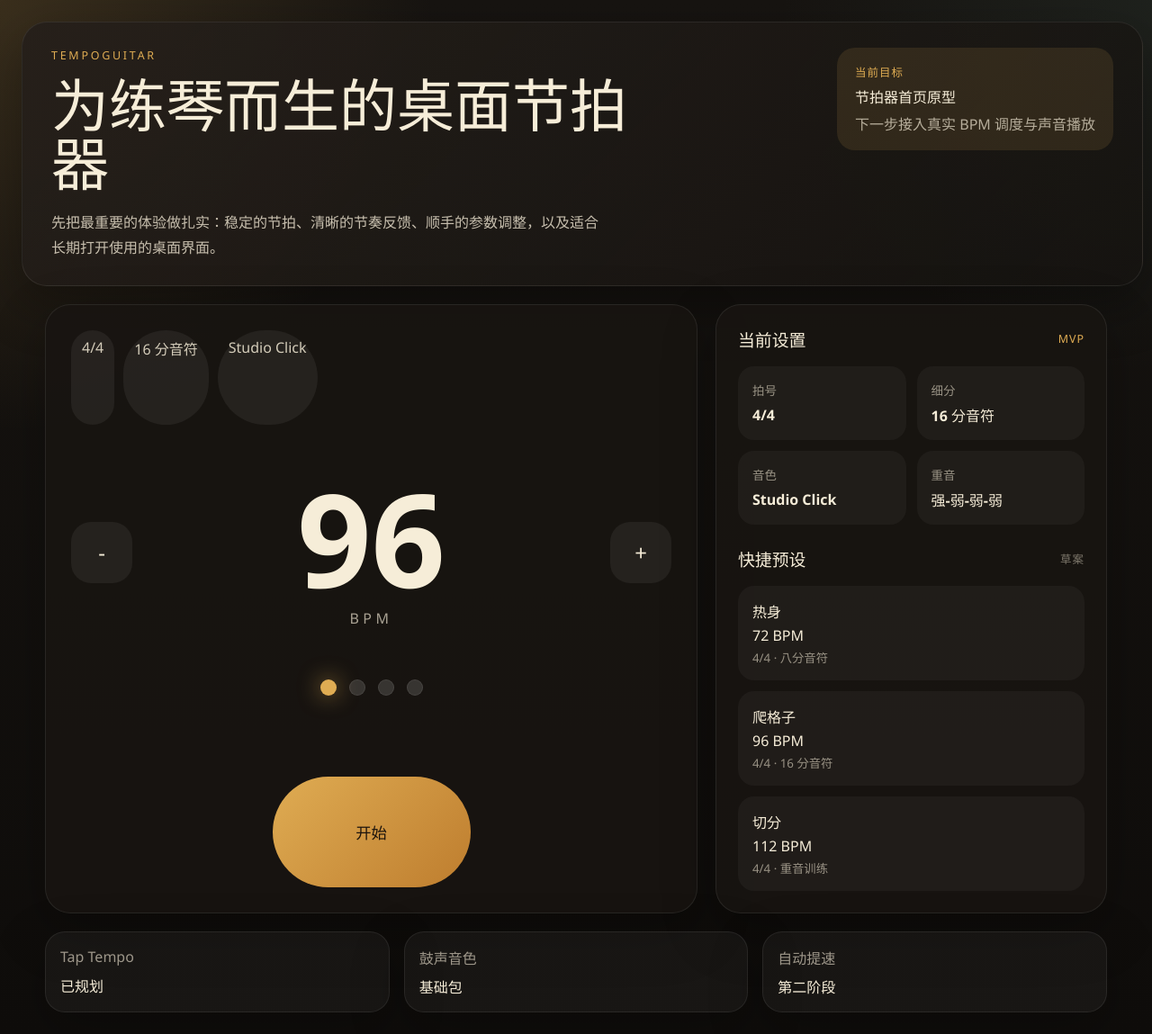
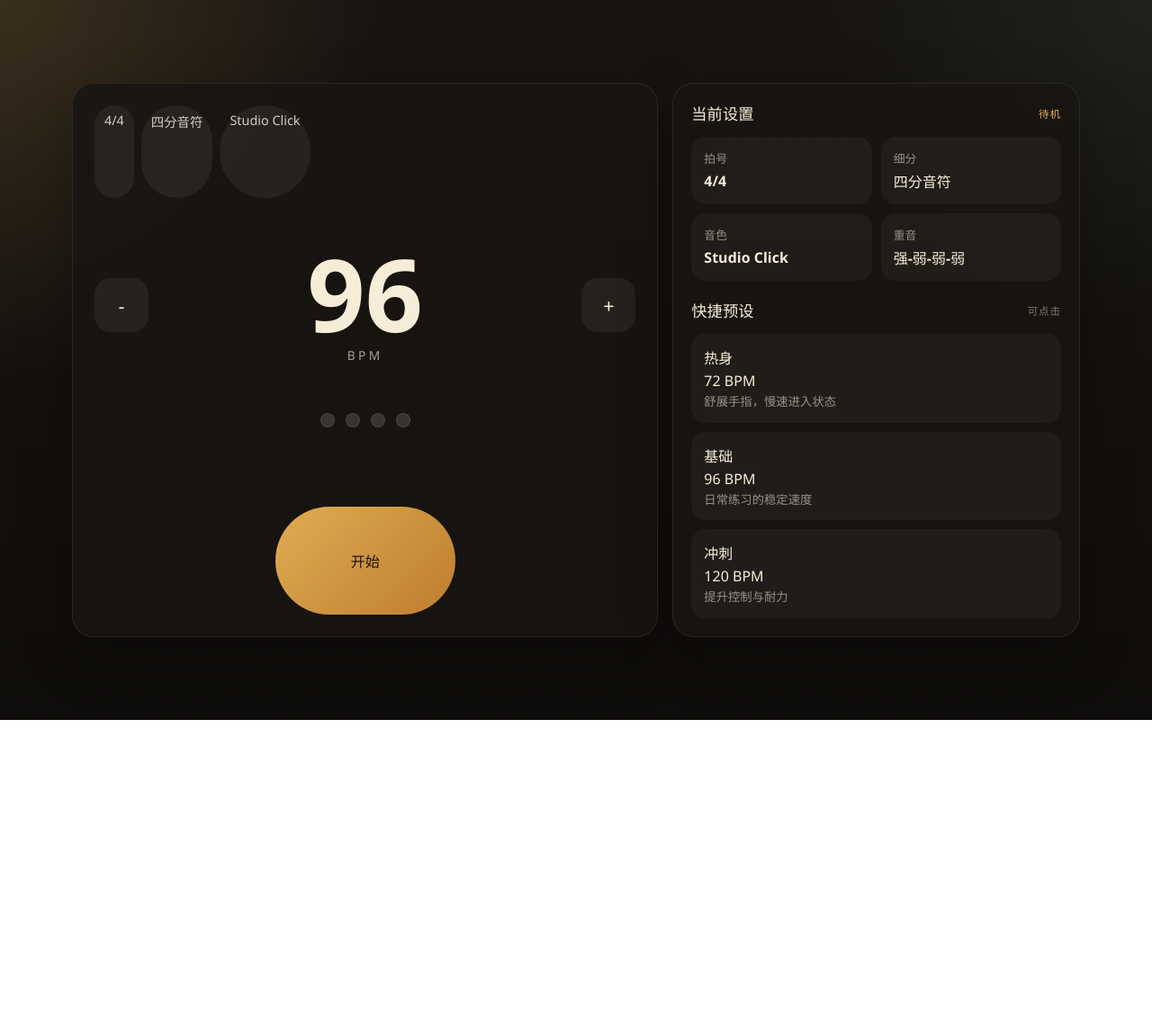
Before and after one commit to yaoqiwood/TempoGuitar, a Vue app: page / in a window 1280 px wide. Shown: the whole page at 90% size. After the commit the page ends 800 px from the top, so only its background shows below. Built offline with nearby package versions, Linux system fonts and the light colour scheme.

Commit message:
feat: 添加启动画面组件并调整应用配置

```diff
--- a/package.json
+++ b/package.json
@@ -7,7 +7,9 @@
     "dev": "vite",
     "build": "vue-tsc --noEmit && vite build",
     "preview": "vite preview",
-    "tauri": "tauri"
+    "tauri": "tauri",
+    "tauri:dev": "tauri dev",
+    "tauri:build": "tauri build"
   },
   "dependencies": {
     "vue": "^3.5.13",
--- a/src/App.vue
+++ b/src/App.vue
@@ -1,60 +1,168 @@
 <script setup lang="ts">
-import { computed, ref } from "vue";
+import { computed, onBeforeUnmount, onMounted, ref, watch } from "vue";
+import SplashIntro from "./components/SplashIntro.vue";
 
 const bpm = ref(96);
 const isPlaying = ref(false);
+const currentBeat = ref<number | null>(null);
+const beatsPerMeasure = 4;
+
 const timeSignature = ref("4/4");
-const subdivision = ref("16 分音符");
+const subdivision = ref("四分音符");
 const soundPack = ref("Studio Click");
 const accentPattern = ref("强-弱-弱-弱");
 
+const showSplash = ref(true);
+
+const quickPresets = [
+  { label: "热身", bpm: 72, detail: "舒展手指，慢速进入状态" },
+  { label: "基础", bpm: 96, detail: "日常练习的稳定速度" },
+  { label: "冲刺", bpm: 120, detail: "提升控制与耐力" },
+];
+
 const beatDots = computed(() =>
-  Array.from({ length: 4 }, (_, index) => ({
+  Array.from({ length: beatsPerMeasure }, (_, index) => ({
     id: index,
-    active: index === 0,
+    active: index === currentBeat.value,
   })),
 );
 
-const quickPresets = [
-  { label: "热身", bpm: 72, detail: "4/4 · 八分音符" },
-  { label: "爬格子", bpm: 96, detail: "4/4 · 16 分音符" },
-  { label: "切分", bpm: 112, detail: "4/4 · 重音训练" },
-];
+let splashHideTimer: ReturnType<typeof setTimeout> | undefined;
+let audioContext: AudioContext | null = null;
+let nextNoteTime = 0;
+let currentBeatIndex = 0;
+let schedulerTimer: ReturnType<typeof setInterval> | undefined;
 
-const controlChips = [
-  { label: "Tap Tempo", value: "已规划" },
-  { label: "鼓声音色", value: "基础包" },
-  { label: "自动提速", value: "第二阶段" },
-];
+const lookahead = 25;
+const scheduleAheadTime = 0.1;
 
-function togglePlayback() {
-  isPlaying.value = !isPlaying.value;
+function ensureAudioContext() {
+  if (!audioContext) {
+    audioContext = new window.AudioContext();
+  }
+
+  return audioContext;
+}
+
+function advanceBeat() {
+  const secondsPerBeat = 60 / bpm.value;
+  nextNoteTime += secondsPerBeat;
+  currentBeatIndex = (currentBeatIndex + 1) % beatsPerMeasure;
+}
+
+function scheduleVisualBeat(beat: number, time: number) {
+  const context = ensureAudioContext();
+  const delay = Math.max(0, time - context.currentTime) * 1000;
+
+  window.setTimeout(() => {
+    currentBeat.value = beat;
+  }, delay);
+}
+
+function playClick(beat: number, time: number) {
+  const context = ensureAudioContext();
+  const oscillator = context.createOscillator();
+  const gainNode = context.createGain();
+  const isAccent = beat === 0;
+
+  oscillator.type = "triangle";
+  oscillator.frequency.setValueAtTime(isAccent ? 1360 : 920, time);
+
+  gainNode.gain.setValueAtTime(0.0001, time);
+  gainNode.gain.exponentialRampToValueAtTime(isAccent ? 0.28 : 0.18, time + 0.004);
+  gainNode.gain.exponentialRampToValueAtTime(0.0001, time + 0.08);
+
+  oscillator.connect(gainNode);
+  gainNode.connect(context.destination);
+
+  oscillator.start(time);
+  oscillator.stop(time + 0.09);
+}
+
+function scheduleBeat() {
+  while (audioContext && nextNoteTime < audioContext.currentTime + scheduleAheadTime) {
+    const beat = currentBeatIndex;
+    playClick(beat, nextNoteTime);
+    scheduleVisualBeat(beat, nextNoteTime);
+    advanceBeat();
+  }
+}
+
+async function startMetronome() {
+  const context = ensureAudioContext();
+
+  if (context.state === "suspended") {
+    await context.resume();
+  }
+
+  currentBeatIndex = 0;
+  currentBeat.value = 0;
+  nextNoteTime = context.currentTime + 0.06;
+  isPlaying.value = true;
+
+  scheduleBeat();
+  schedulerTimer = window.setInterval(scheduleBeat, lookahead);
+}
+
+function stopMetronome() {
+  if (schedulerTimer) {
+    clearInterval(schedulerTimer);
+    schedulerTimer = undefined;
+  }
+
+  isPlaying.value = false;
+  currentBeatIndex = 0;
+  currentBeat.value = null;
+}
+
+async function togglePlayback() {
+  if (isPlaying.value) {
+    stopMetronome();
+    return;
+  }
+
+  await startMetronome();
 }
 
 function nudgeBpm(amount: number) {
   bpm.value = Math.min(240, Math.max(40, bpm.value + amount));
 }
+
+function applyPreset(nextBpm: number) {
+  bpm.value = nextBpm;
+}
+
+watch(bpm, () => {
+  if (isPlaying.value && audioContext) {
+    nextNoteTime = audioContext.currentTime + 0.06;
+  }
+});
+
+onMounted(() => {
+  splashHideTimer = window.setTimeout(() => {
+    showSplash.value = false;
+  }, 2400);
+});
+
+onBeforeUnmount(() => {
+  if (splashHideTimer) {
+    clearTimeout(splashHideTimer);
+  }
+
+  stopMetronome();
+
+  if (audioContext) {
+    void audioContext.close();
+  }
+});
 </script>
 
 <template>
   <main class="page-shell">
-    <section class="hero-panel">
-      <div class="hero-copy">
-        <p class="eyebrow">TempoGuitar</p>
-        <h1>为练琴而生的桌面节拍器</h1>
-        <p class="hero-text">
-          先把最重要的体验做扎实：稳定的节拍、清晰的节奏反馈、顺手的参数调整，以及适合长期打开使用的桌面界面。
-        </p>
-      </div>
+    <Transition name="screen-fade" mode="out-in">
+      <SplashIntro v-if="showSplash" />
 
-      <div class="hero-meta">
-        <span class="meta-label">当前目标</span>
-        <strong>节拍器首页原型</strong>
-        <span class="meta-note">下一步接入真实 BPM 调度与声音播放</span>
-      </div>
-    </section>
-
-    <section class="meter-stage">
+      <section v-else class="meter-stage">
         <div class="meter-display">
           <div class="display-top">
             <span class="tag">{{ timeSignature }}</span>
@@ -88,7 +196,7 @@ function nudgeBpm(amount: number) {
           <div class="panel-section">
             <div class="section-header">
               <h2>当前设置</h2>
-            <span class="section-badge">MVP</span>
+              <span class="section-badge">{{ isPlaying ? "运行中" : "待机" }}</span>
             </div>
 
             <div class="setting-grid">
@@ -114,7 +222,7 @@ function nudgeBpm(amount: number) {
           <div class="panel-section">
             <div class="section-header">
               <h2>快捷预设</h2>
-            <span class="section-badge muted">草案</span>
+              <span class="section-badge muted">可点击</span>
             </div>
 
             <div class="preset-list">
@@ -123,6 +231,7 @@ function nudgeBpm(amount: number) {
                 :key="preset.label"
                 class="preset-card"
                 type="button"
+                @click="applyPreset(preset.bpm)"
               >
                 <strong>{{ preset.label }}</strong>
                 <span>{{ preset.bpm }} BPM</span>
@@ -132,13 +241,7 @@ function nudgeBpm(amount: number) {
           </div>
         </aside>
       </section>
-
-    <section class="bottom-strip">
-      <article class="bottom-card" v-for="chip in controlChips" :key="chip.label">
-        <span>{{ chip.label }}</span>
-        <strong>{{ chip.value }}</strong>
-      </article>
-    </section>
+    </Transition>
   </main>
 </template>
 
@@ -156,10 +259,13 @@ function nudgeBpm(amount: number) {
   -moz-osx-font-smoothing: grayscale;
 }
 
+:global(html),
 :global(body) {
   margin: 0;
   min-width: 320px;
-  min-height: 100vh;
+  width: 100%;
+  height: 100%;
+  overflow: hidden;
 }
 
 :global(button),
@@ -168,127 +274,64 @@ function nudgeBpm(amount: number) {
 }
 
 :global(#app) {
-  min-height: 100vh;
+  width: 100vw;
+  height: 100vh;
+  overflow: hidden;
 }
 
 .page-shell {
-  min-height: 100vh;
-  padding: 24px;
+  width: 100%;
+  height: 100vh;
+  padding: 16px;
   display: grid;
-  gap: 20px;
   box-sizing: border-box;
-}
-
-.hero-panel,
-.meter-stage,
-.bottom-strip {
-  width: min(1180px, 100%);
-  margin: 0 auto;
-}
-
-.hero-panel {
-  padding: 28px 32px;
-  display: flex;
-  justify-content: space-between;
-  gap: 20px;
-  border-radius: 28px;
-  background: linear-gradient(135deg, rgba(37, 31, 26, 0.92), rgba(21, 19, 16, 0.82));
-  border: 1px solid rgba(255, 255, 255, 0.08);
-  box-shadow: 0 20px 60px rgba(0, 0, 0, 0.32);
-}
-
-.hero-copy {
-  max-width: 700px;
-}
-
-.eyebrow {
-  margin: 0 0 14px;
-  color: #dfac53;
-  letter-spacing: 0.22em;
-  text-transform: uppercase;
-  font-size: 0.78rem;
-}
-
-h1 {
-  margin: 0;
-  font-size: clamp(2.3rem, 5vw, 4.8rem);
-  line-height: 1.02;
-}
-
-.hero-text {
-  margin: 18px 0 0;
-  color: rgba(246, 237, 216, 0.78);
-  line-height: 1.75;
-  max-width: 620px;
-}
-
-.hero-meta {
-  min-width: 220px;
-  align-self: flex-start;
-  padding: 18px 20px;
-  display: grid;
-  gap: 6px;
-  border-radius: 20px;
-  background: rgba(223, 172, 83, 0.12);
-}
-
-.meta-label,
-.section-badge,
-.section-badge.muted {
-  font-size: 0.78rem;
-  letter-spacing: 0.08em;
-  text-transform: uppercase;
-}
-
-.meta-label,
-.section-badge {
-  color: #dfac53;
-}
-
-.meta-note,
-.section-header p {
-  color: rgba(246, 237, 216, 0.68);
+  overflow: hidden;
 }
 
 .meter-stage {
+  width: min(1120px, 100%);
+  height: 100%;
+  margin: 0 auto;
   display: grid;
-  gap: 20px;
-  grid-template-columns: minmax(0, 1.25fr) minmax(320px, 0.75fr);
+  gap: 16px;
+  align-content: center;
+  grid-template-columns: minmax(0, 1.18fr) minmax(300px, 0.82fr);
+  animation: home-enter 720ms cubic-bezier(0.22, 1, 0.36, 1);
 }
 
 .meter-display,
-.control-panel,
-.bottom-card {
-  border-radius: 28px;
+.control-panel {
+  border-radius: 24px;
   border: 1px solid rgba(255, 255, 255, 0.08);
   background: rgba(24, 21, 18, 0.88);
   box-shadow: 0 20px 60px rgba(0, 0, 0, 0.26);
 }
 
 .meter-display {
-  padding: 28px;
+  padding: 24px;
   display: grid;
-  gap: 24px;
+  gap: 20px;
 }
 
 .display-top {
   display: flex;
   flex-wrap: wrap;
-  gap: 10px;
+  gap: 8px;
 }
 
 .tag {
-  padding: 8px 12px;
+  padding: 7px 11px;
   border-radius: 999px;
   background: rgba(255, 255, 255, 0.06);
   color: rgba(246, 237, 216, 0.84);
+  font-size: 0.9rem;
 }
 
 .bpm-block {
   display: grid;
-  grid-template-columns: 68px 1fr 68px;
+  grid-template-columns: 60px 1fr 60px;
   align-items: center;
-  gap: 16px;
+  gap: 14px;
 }
 
 .stepper,
@@ -299,11 +342,11 @@ h1 {
 }
 
 .stepper {
-  height: 68px;
-  border-radius: 22px;
+  height: 60px;
+  border-radius: 18px;
   background: rgba(255, 255, 255, 0.06);
   color: #f6edd8;
-  font-size: 1.5rem;
+  font-size: 1.35rem;
 }
 
 .bpm-value {
@@ -312,69 +355,86 @@ h1 {
 }
 
 .bpm-number {
-  font-size: clamp(5rem, 16vw, 9rem);
-  line-height: 0.95;
+  font-size: clamp(4.4rem, 12vw, 7rem);
+  line-height: 0.92;
   font-weight: 700;
 }
 
 .bpm-unit {
-  margin-top: 10px;
+  margin-top: 8px;
   color: rgba(246, 237, 216, 0.65);
-  letter-spacing: 0.28em;
+  letter-spacing: 0.24em;
   text-transform: uppercase;
+  font-size: 0.86rem;
 }
 
 .beat-row {
   display: flex;
   justify-content: center;
-  gap: 14px;
+  gap: 12px;
 }
 
 .beat-dot {
-  width: 18px;
-  height: 18px;
+  width: 16px;
+  height: 16px;
   border-radius: 999px;
   background: rgba(255, 255, 255, 0.14);
   box-shadow: inset 0 0 0 1px rgba(255, 255, 255, 0.08);
+  transition:
+    transform 120ms ease,
+    background-color 120ms ease,
+    box-shadow 120ms ease;
 }
 
 .beat-dot.active {
   background: #dfac53;
+  transform: scale(1.14);
   box-shadow: 0 0 24px rgba(223, 172, 83, 0.7);
 }
 
 .transport {
   justify-self: center;
-  min-width: 220px;
-  padding: 16px 28px;
+  min-width: 200px;
+  padding: 14px 24px;
   border-radius: 999px;
   background: linear-gradient(135deg, #dfac53, #be7d2e);
   color: #1c140d;
   font-weight: 700;
-  font-size: 1.08rem;
+  font-size: 1rem;
 }
 
 .control-panel {
-  padding: 24px;
+  padding: 20px;
   display: grid;
-  gap: 24px;
+  gap: 20px;
 }
 
 .panel-section {
   display: grid;
-  gap: 16px;
+  gap: 14px;
 }
 
 .section-header {
   display: flex;
   align-items: center;
   justify-content: space-between;
-  gap: 12px;
+  gap: 10px;
 }
 
 .section-header h2 {
   margin: 0;
-  font-size: 1.18rem;
+  font-size: 1.08rem;
+}
+
+.section-badge,
+.section-badge.muted {
+  font-size: 0.72rem;
+  letter-spacing: 0.08em;
+  text-transform: uppercase;
+}
+
+.section-badge {
+  color: #dfac53;
 }
 
 .section-badge.muted {
@@ -384,105 +444,106 @@ h1 {
 .setting-grid {
   display: grid;
   grid-template-columns: repeat(2, minmax(0, 1fr));
-  gap: 12px;
+  gap: 10px;
 }
 
 .setting-card,
-.preset-card,
-.bottom-card {
-  padding: 16px;
+.preset-card {
+  padding: 14px;
   background: rgba(255, 255, 255, 0.04);
 }
 
 .setting-card {
-  border-radius: 18px;
+  border-radius: 16px;
   display: grid;
-  gap: 6px;
+  gap: 4px;
 }
 
 .setting-label {
   color: rgba(246, 237, 216, 0.56);
-  font-size: 0.84rem;
+  font-size: 0.8rem;
 }
 
 .preset-list {
   display: grid;
-  gap: 12px;
+  gap: 10px;
 }
 
 .preset-card {
-  border-radius: 18px;
+  border-radius: 16px;
   color: #f6edd8;
   display: grid;
-  gap: 4px;
+  gap: 3px;
   text-align: left;
 }
 
 .preset-card small {
   color: rgba(246, 237, 216, 0.56);
+  line-height: 1.4;
 }
 
-.bottom-strip {
-  display: grid;
-  gap: 16px;
-  grid-template-columns: repeat(3, minmax(0, 1fr));
+.screen-fade-enter-active,
+.screen-fade-leave-active {
+  transition:
+    opacity 520ms ease,
+    transform 520ms ease;
 }
 
-.bottom-card {
-  border-radius: 22px;
-  display: grid;
-  gap: 8px;
+.screen-fade-enter-from,
+.screen-fade-leave-to {
+  opacity: 0;
+  transform: translateY(20px);
 }
 
-.bottom-card span {
-  color: rgba(246, 237, 216, 0.6);
+@keyframes home-enter {
+  from {
+    opacity: 0;
+    transform: translateY(14px);
+  }
+
+  to {
+    opacity: 1;
+    transform: translateY(0);
+  }
 }
 
 @media (max-width: 980px) {
-  .hero-panel,
-  .meter-stage,
-  .bottom-strip {
+  .meter-stage {
     width: min(100%, 860px);
+    grid-template-columns: 1fr;
+    align-content: stretch;
   }
 
-  .hero-panel,
-  .meter-stage {
-    grid-template-columns: 1fr;
-  }
-
-  .hero-panel {
-    flex-direction: column;
-  }
-
-  .hero-meta {
-    min-width: 0;
-  }
-
-  .bottom-strip {
-    grid-template-columns: 1fr;
+  .meter-display,
+  .control-panel {
+    min-height: 0;
   }
 }
 
 @media (max-width: 640px) {
   .page-shell {
-    padding: 14px;
+    padding: 12px;
   }
 
-  .hero-panel,
+  .meter-stage {
+    gap: 12px;
+    align-content: start;
+  }
+
   .meter-display,
   .control-panel {
-    padding: 20px 18px;
-    border-radius: 22px;
+    padding: 18px 16px;
+    border-radius: 20px;
   }
 
   .bpm-block {
-    grid-template-columns: 56px 1fr 56px;
-    gap: 10px;
+    grid-template-columns: 52px 1fr 52px;
+    gap: 8px;
   }
 
   .stepper {
-    height: 56px;
-    border-radius: 18px;
+    height: 52px;
+    border-radius: 16px;
   }
 
   .setting-grid {
--- /dev/null
+++ b/src/components/SplashIntro.vue
@@ -0,0 +1,175 @@
+<template>
+  <section class="splash-screen">
+    <div class="splash-orbit splash-orbit-left"></div>
+    <div class="splash-orbit splash-orbit-right"></div>
+
+    <div class="splash-card">
+      <p class="eyebrow">TempoGuitar</p>
+      <h1>为练琴而生的桌面节拍器</h1>
+      <p class="splash-text">
+        稳定的节拍、清晰的反馈、顺手的操作，从打开应用的第一秒开始就进入状态。
+      </p>
+      <div class="splash-status">
+        <span class="status-dot"></span>
+        <span>正在加载练习工作台</span>
+      </div>
+    </div>
+  </section>
+</template>
+
+<style scoped>
+.splash-screen {
+  position: relative;
+  overflow: hidden;
+  width: min(1120px, 100%);
+  height: 100%;
+  margin: 0 auto;
+  display: grid;
+  place-items: center;
+  padding: 16px;
+  border-radius: 28px;
+  background:
+    radial-gradient(circle at 20% 20%, rgba(223, 172, 83, 0.22), transparent 24%),
+    radial-gradient(circle at 80% 30%, rgba(90, 132, 117, 0.2), transparent 26%),
+    linear-gradient(140deg, rgba(36, 29, 24, 0.96), rgba(17, 15, 12, 0.96));
+  border: 1px solid rgba(255, 255, 255, 0.08);
+  box-shadow: 0 24px 80px rgba(0, 0, 0, 0.34);
+  box-sizing: border-box;
+}
+
+.splash-card {
+  position: relative;
+  z-index: 1;
+  width: min(680px, 100%);
+  padding: 32px 30px;
+  border-radius: 28px;
+  background: rgba(20, 17, 14, 0.58);
+  border: 1px solid rgba(255, 255, 255, 0.06);
+  backdrop-filter: blur(18px);
+  opacity: 0;
+  transform: translateY(24px) scale(0.985);
+  animation: splash-card-enter 920ms cubic-bezier(0.22, 1, 0.36, 1) forwards;
+  box-sizing: border-box;
+}
+
+.eyebrow {
+  margin: 0 0 12px;
+  color: #dfac53;
+  letter-spacing: 0.22em;
+  text-transform: uppercase;
+  font-size: 0.76rem;
+}
+
+h1 {
+  margin: 0;
+  font-size: clamp(2rem, 4.8vw, 4.2rem);
+  line-height: 1.02;
+  color: #f6edd8;
+}
+
+.splash-text {
+  margin: 16px 0 0;
+  max-width: 520px;
+  color: rgba(246, 237, 216, 0.78);
+  font-size: 1rem;
+  line-height: 1.75;
+}
+
+.splash-status {
+  margin-top: 24px;
+  display: inline-flex;
+  align-items: center;
+  gap: 10px;
+  padding: 10px 14px;
+  border-radius: 999px;
+  background: rgba(223, 172, 83, 0.12);
+  color: rgba(246, 237, 216, 0.82);
+}
+
+.status-dot {
+  width: 10px;
+  height: 10px;
+  border-radius: 999px;
+  background: #dfac53;
+  box-shadow: 0 0 18px rgba(223, 172, 83, 0.65);
+  animation: pulse-dot 1.2s ease-in-out infinite;
+}
+
+.splash-orbit {
+  position: absolute;
+  border-radius: 999px;
+  filter: blur(6px);
+  opacity: 0.7;
+}
+
+.splash-orbit-left {
+  width: 220px;
+  height: 220px;
+  left: -30px;
+  bottom: 8%;
+  background: radial-gradient(circle, rgba(223, 172, 83, 0.3), transparent 70%);
+  animation: float-orbit 9s ease-in-out infinite;
+}
+
+.splash-orbit-right {
+  width: 280px;
+  height: 280px;
+  right: -60px;
+  top: 10%;
+  background: radial-gradient(circle, rgba(111, 151, 136, 0.22), transparent 68%);
+  animation: float-orbit 12s ease-in-out infinite reverse;
+}
+
+@keyframes splash-card-enter {
+  from {
+    opacity: 0;
+    transform: translateY(24px) scale(0.985);
+  }
+
+  to {
+    opacity: 1;
+    transform: translateY(0) scale(1);
+  }
+}
+
+@keyframes pulse-dot {
+  0%,
+  100% {
+    transform: scale(0.9);
+    opacity: 0.72;
+  }
+
+  50% {
+    transform: scale(1.18);
+    opacity: 1;
+  }
+}
+
+@keyframes float-orbit {
+  0%,
+  100% {
+    transform: translate3d(0, 0, 0) scale(1);
+  }
+
+  50% {
+    transform: translate3d(0, -18px, 0) scale(1.05);
+  }
+}
+
+@media (max-width: 640px) {
+  .splash-screen {
+    padding: 12px;
+    border-radius: 22px;
+  }
+
+  .splash-card {
+    padding: 20px 18px;
+    border-radius: 20px;
+  }
+
+  .splash-status {
+    width: 100%;
+    justify-content: center;
+  }
+}
+</style>
```
Also changed, not shown: src-tauri/tauri.conf.json (+6 -2 lines). Lines whose indentation alone changed are shown as unchanged.
